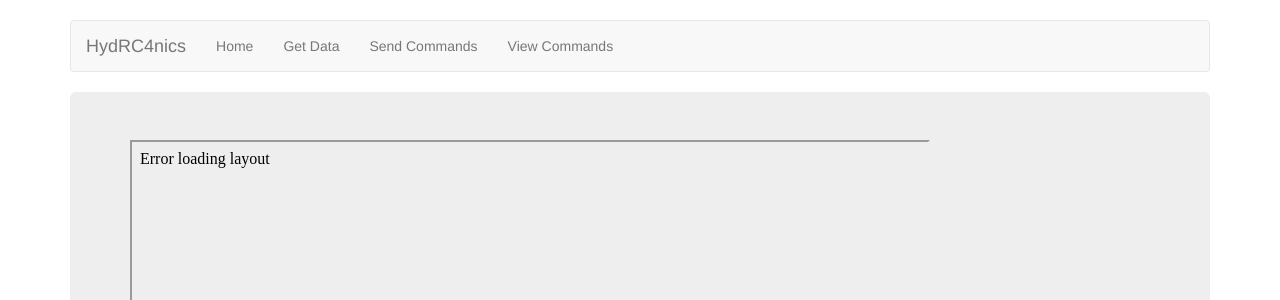
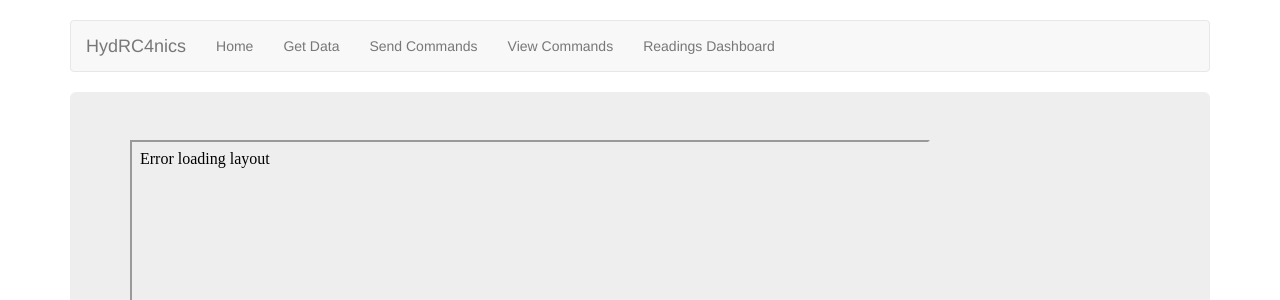
Before and after one commit to daniellimzj/HydRC4nics_Orbital, a Flask app: page /readings in a window 1280 px wide. Shown: the top 300 px of the page. Run offline with Flask 3, Linux system fonts and the light colour scheme; data that the repository does not hold is empty; some libraries are stand-ins or nearby versions.

Commit message:
add readings dashboard page to navbar

```diff
--- a/Application/Servers/Webpage/templates/main.html
+++ b/Application/Servers/Webpage/templates/main.html
@@ -38,6 +38,7 @@
               <li><a href="/get-data">Get Data</a>
               <li><a href="/send-commands">Send Commands</a>
               <li><a href="/view-commands">View Commands</a>
+              <li><a href="/readings">Readings Dashboard</a>
             </ul>
             <ul class="nav navbar-nav navbar-right">
 
```
